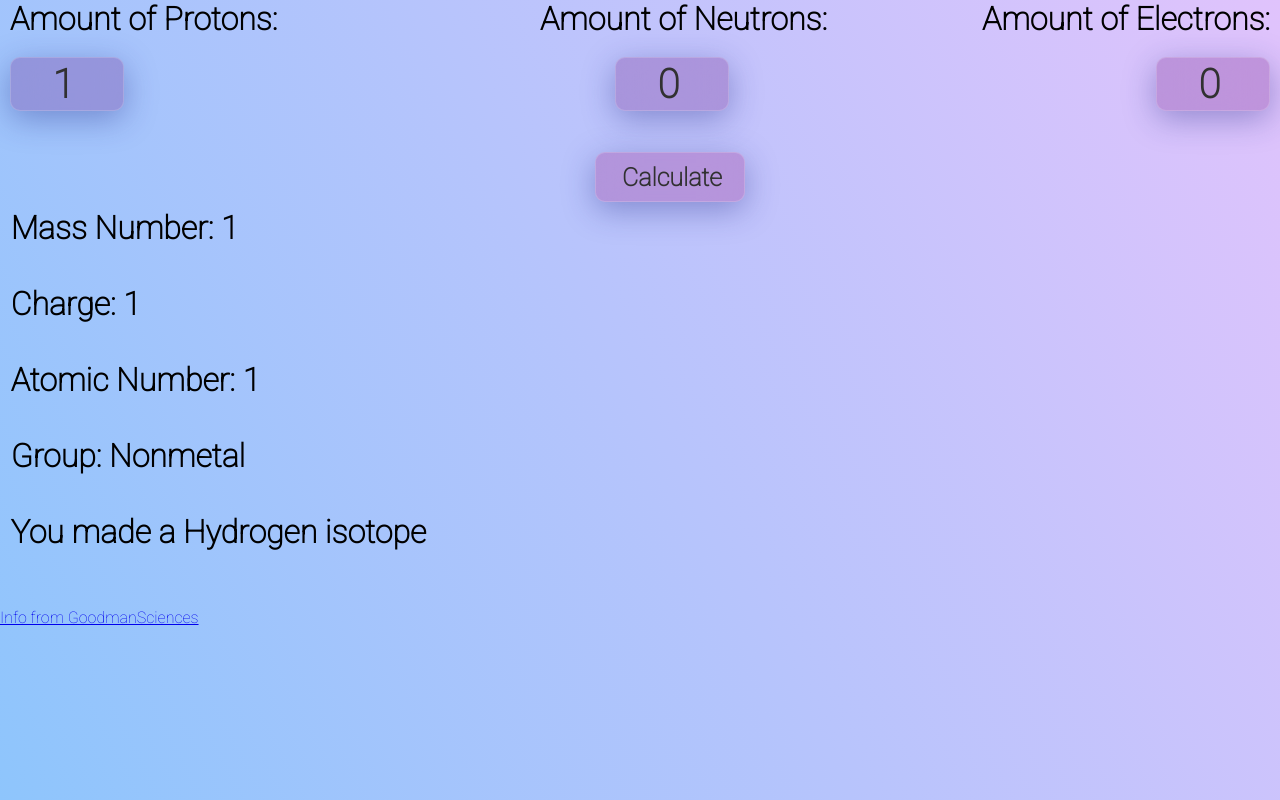
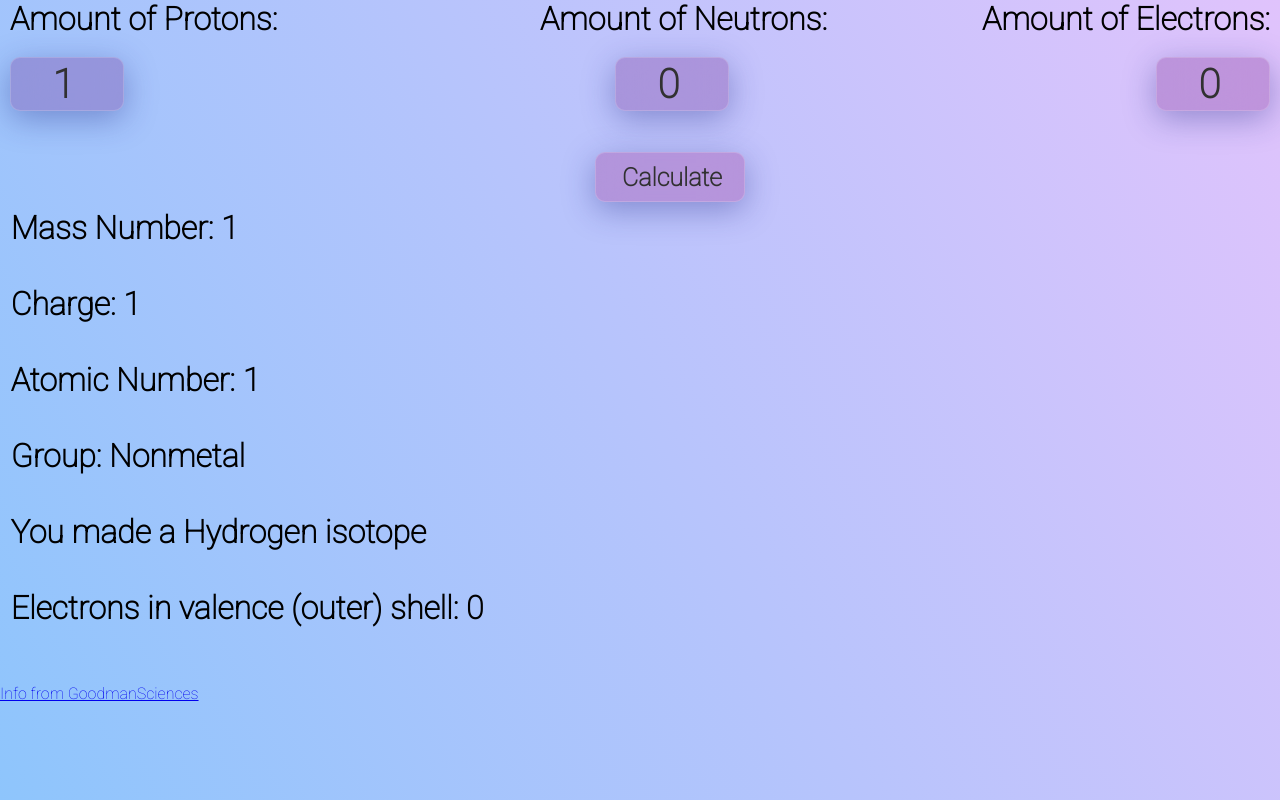
Before and after one commit to th3-tech/subatomic-calculator, a plain HTML site: page index.html in a window 1280 px wide. Both pictures are taken after a click on the input "Calculate". Drawn offline with Linux system fonts and the light colour scheme.

Commit message:
Valence Shell

```diff
--- a/index.html
+++ b/index.html
@@ -58,7 +58,10 @@
     <br/>
     <br/>
     <h1 id = "atomName"></h1>
-
+    <br/>
+    <br/>
+    <br/>
+    <h1 id = "valence"></h1>
 
     <br/>
     <br/>
@@ -3675,6 +3678,7 @@
     var elTable = document.createElement("table")
     elTable.innerHTML = document.getElementById("elementList").innerHTML;
     var proton
+    var valence
     var neutron //Math.floor(20 * Math.random())
     var electron //= Math.floor(20 * Math.random())
     var massNumber// = (proton + neutron);
@@ -3683,12 +3687,18 @@
         proton = parseInt(document.forms["input"]["proton"].value);
         neutron = parseInt(document.forms["input"]["neutron"].value);
         electron = parseInt(document.forms["input"]["electron"].value);
+        valence = electron
+        if (valence > 2) {
+            valence -= 2
+            valence = valence % 8
+        }
         massNumber = (proton + neutron);
         charge = (proton-electron);
         document.getElementById('massNumber').innerHTML = " Mass Number: "+massNumber;
         document.getElementById('charge').innerHTML = " Charge: "+charge;
         document.getElementById('atomNumber').innerHTML = " Atomic Number: "+proton;
-	document.getElementById('group').innerHTML = " Group: "+ elTable.rows[proton].cells[15].innerHTML
+	    document.getElementById('group').innerHTML = " Group: "+ elTable.rows[proton].cells[15].innerHTML
+        document.getElementById('valence').innerHTML = " Electrons in valence (outer) shell: "+valence;
         //var objCells = elem.rows[proton].cells.innerHTML;
         if (neutron == elTable.rows[proton].cells[4].innerHTML && electron == elTable.rows[proton].cells[6].innerHTML){
             document.getElementById('atomName').innerHTML = " You made a stable <str>" + elTable.rows[proton].cells[1].innerHTML + "</str> atom"
```
